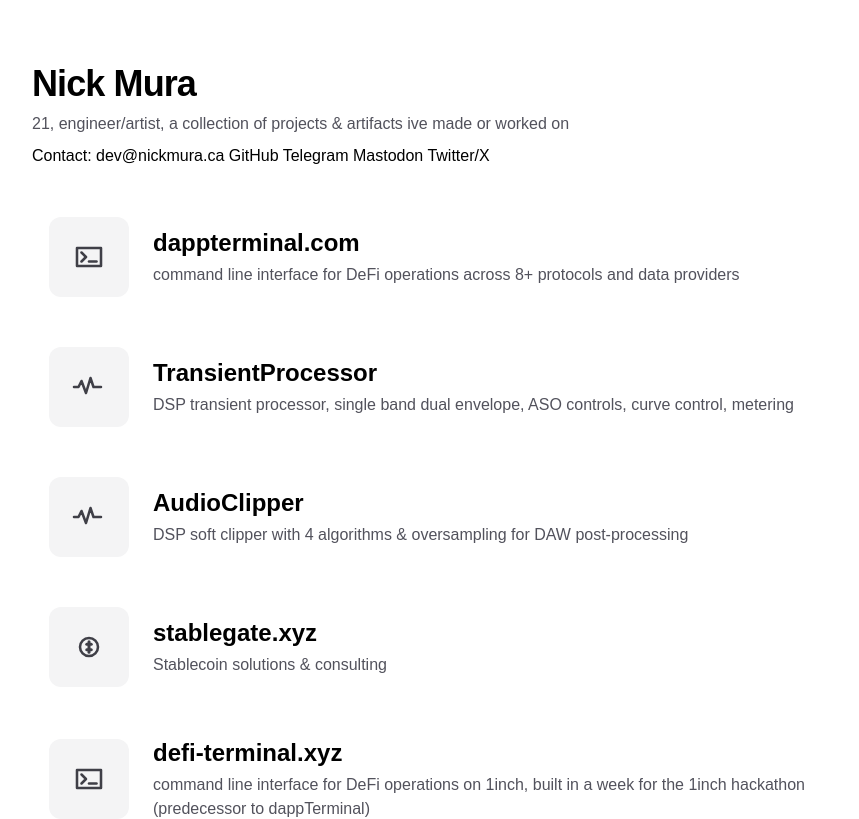
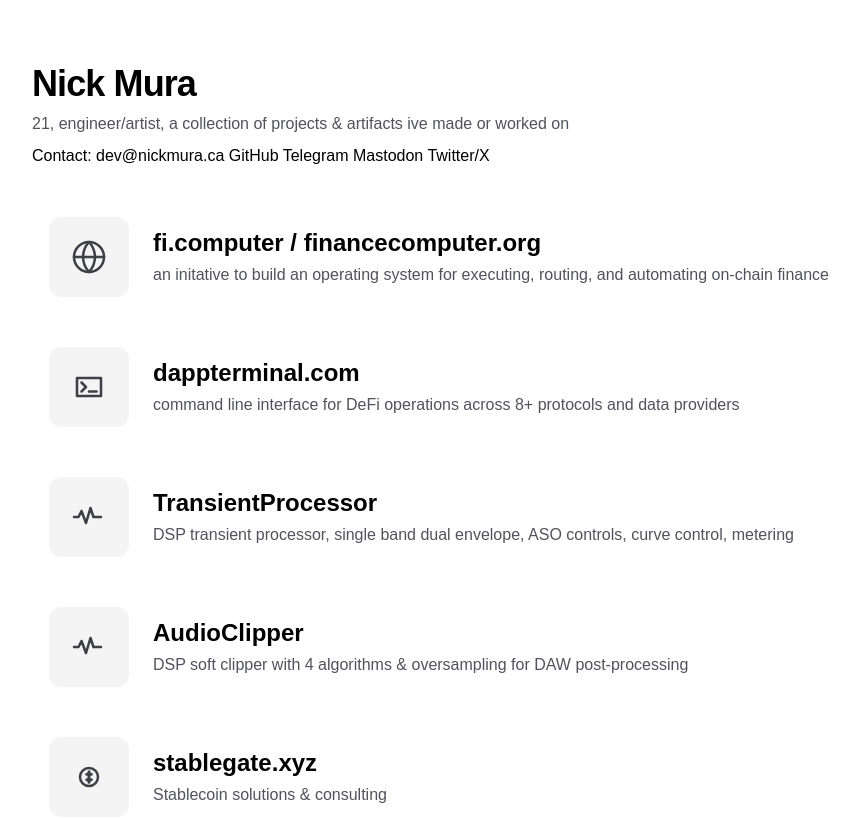
Before and after one commit to nickmura/nickmura.ca, a Next.js app: page / in a window 1280 px wide. Shown: the top 819 px of the page, without its empty margins (184-1043 px from the left). Built offline with nearby package versions, Linux system fonts and the light colour scheme.

Commit message:
added fi.computer as project

```diff
--- a/app/page.tsx
+++ b/app/page.tsx
@@ -23,6 +23,35 @@
 
         <section className="w-full">
           <div className="flex w-full flex-col gap-4">
+             <a
+              href="https://fi.computer"
+              target="_blank"
+              rel="noreferrer"
+              className="group flex h-max w-full flex-col items-start justify-start gap-3 rounded-2xl border border-transparent bg-white/80 p-3 transition-all duration-200 hover:-translate-y-1 hover:border-zinc-200 hover:bg-zinc-50 hover:shadow-[0_12px_30px_rgba(15,23,42,0.12)] sm:flex-row sm:items-center sm:gap-4 sm:p-4"
+            >
+              <div className="flex h-14 w-14 shrink-0 items-center justify-center rounded-xl bg-zinc-100 text-zinc-700 transition-all duration-200 group-hover:scale-105 group-hover:bg-black group-hover:text-white sm:h-20 sm:w-20">
+                <svg
+                  viewBox="0 0 24 24"
+                  aria-hidden="true"
+                  className="h-7 w-7 sm:h-9 sm:w-9"
+                  fill="none"
+                  stroke="currentColor"
+                  strokeWidth="1.7"
+                  strokeLinecap="round"
+                  strokeLinejoin="round"
+                >
+                  <circle cx="12" cy="12" r="10" />
+                  <path d="M2 12h20" />
+                  <path d="M12 2a15.3 15.3 0 0 1 4 10 15.3 15.3 0 0 1-4 10 15.3 15.3 0 0 1-4-10 15.3 15.3 0 0 1 4-10z" />
+                </svg>
+              </div>
+              <div className="flex w-full flex-col gap-1 px-0 sm:px-2">
+                <h2 className="text-xl font-semibold sm:text-2xl">fi.computer / financecomputer.org</h2>
+                <p className="text-sm text-zinc-600 sm:text-base">
+                  an initative to build an operating system for executing, routing, and automating on-chain finance
+                </p>
+              </div>
+            </a>
             <a
               href="https://dappterminal.com"
               target="_blank"
```
